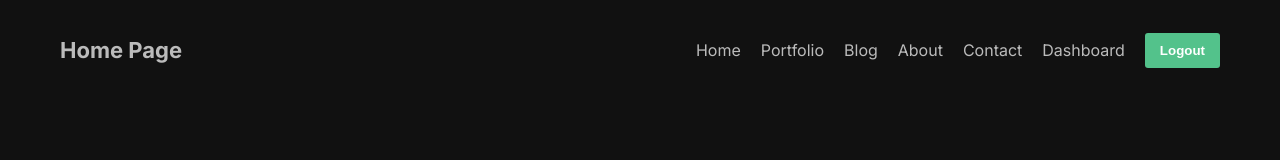
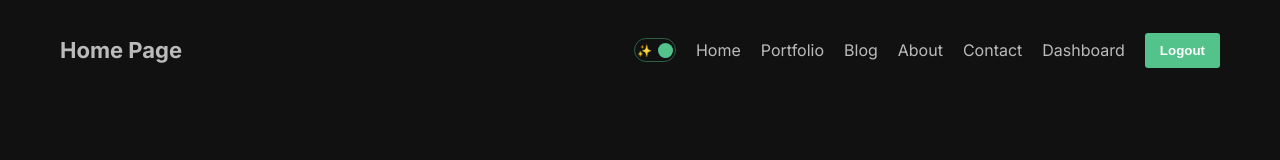
Before and after one commit to drili/nextjs_full_tutorial_for_beginners, a Next.js app in the folder next_js_app/: page / in a window 1280 px wide. Shown: the top 160 px of the page. Built offline with nearby package versions, Linux system fonts and the light colour scheme.

Commit message:
01:27:53 Next.js Dark/Light Mode Tutorial

```diff
--- /dev/null
+++ b/next_js_app/context/ThemeContext.js
@@ -0,0 +1,21 @@
+"use client"
+
+import { createContext, useState } from "react"
+
+export const ThemeContext = createContext()
+
+export const ThemeProvider = ({ children }) => {
+    const [mode, setMode] = useState("dark")
+
+    const toggle = () => {
+        setMode((prev) => (prev==="dark" ? "light" : "dark"))
+    }
+
+    return (
+        <ThemeContext.Provider value={{ toggle, mode }}>
+            <div className={`theme ${mode}`}>
+                {children}
+            </div>
+        </ThemeContext.Provider>
+    )
+}
--- a/next_js_app/src/app/globals.css
+++ b/next_js_app/src/app/globals.css
@@ -4,12 +4,25 @@
     margin: 0;
 }
 
+.light {
+    background-color: white;
+    color: #111;
+}
+
+.dark {
+    background-color: #111;
+    color: #bbb;
+}
+
+.theme {
+    transition: 1s all ease;
+}
+
 html,
 body {
     max-width: 100vw;
     overflow-x: hidden;
-    background-color: #111;
-    color: #bbb;
+
 }
 
 a {
--- a/next_js_app/src/app/layout.js
+++ b/next_js_app/src/app/layout.js
@@ -2,6 +2,7 @@
 import { Inter, Roboto } from 'next/font/google'
 import Navbar from '@/components/navbar/Navbar'
 import Footer from '@/components/footer/Footer'
+import { ThemeProvider } from '../../context/ThemeContext'
 
 const inter = Inter({ subsets: ['latin'] })
 
@@ -14,11 +15,13 @@
     return (
         <html lang="en">
             <body className={inter.className}>
-                <div className='container'>
-                    <Navbar/>
-                    {children}
-                    <Footer/>
-                </div>
+                <ThemeProvider>
+                    <div className='container'>
+                        <Navbar/>
+                        {children}
+                        <Footer/>
+                    </div>
+                </ThemeProvider>
             </body>
         </html>
     )
--- /dev/null
+++ b/next_js_app/src/components/darkmode/DarkModeToggle.jsx
@@ -0,0 +1,19 @@
+"use client"
+
+import React, { useContext } from 'react'
+import styles from "./DarkModeToggle.module.css"
+import { ThemeContext } from '../../../context/ThemeContext'
+
+const DarkModeToggle = () => {
+    const {toggle, mode} = useContext(ThemeContext)
+
+    return (
+        <div className={styles.container} onClick={toggle}>
+            <div className={styles.icon}>✨</div>
+            <div className={styles.icon}>🌐</div>
+            <div className={styles.ball} style={mode === "light" ? {left:"2px"} : {right: "2px"}}></div>
+        </div>
+    )
+}
+
+export default DarkModeToggle
--- /dev/null
+++ b/next_js_app/src/components/darkmode/DarkModeToggle.module.css
@@ -0,0 +1,24 @@
+.container {
+    width: 42px;
+    height: 24px;
+    border: 1.5px solid #53c28b70;
+    border-radius: 30px;
+    display: flex;
+    justify-content: space-between;
+    padding: 2px;
+    align-items: center;
+    position: relative;
+    cursor: pointer;
+}
+
+.icon {
+    font-size: 12px;
+}
+
+.ball {
+    width: 15px;
+    height: 15px;
+    background-color: #53c28b;
+    border-radius: 50%;
+    position: absolute;
+}
--- a/next_js_app/src/components/navbar/Navbar.jsx
+++ b/next_js_app/src/components/navbar/Navbar.jsx
@@ -3,6 +3,7 @@
 import React from 'react'
 import Link from 'next/link'
 import styles from "./navbar.module.css"
+import DarkModeToggle from '../darkmode/DarkModeToggle'
 
 const links = [
     {
@@ -43,6 +44,7 @@
             <Link href="/" className={styles.logo}>Home Page</Link>
 
             <div className={styles.links}>
+                <DarkModeToggle></DarkModeToggle>
                 {links.map(link => (
                     <Link key={link.id} href={link.url} className={styles.link}>{link.title}</Link>
                 ))}
```
